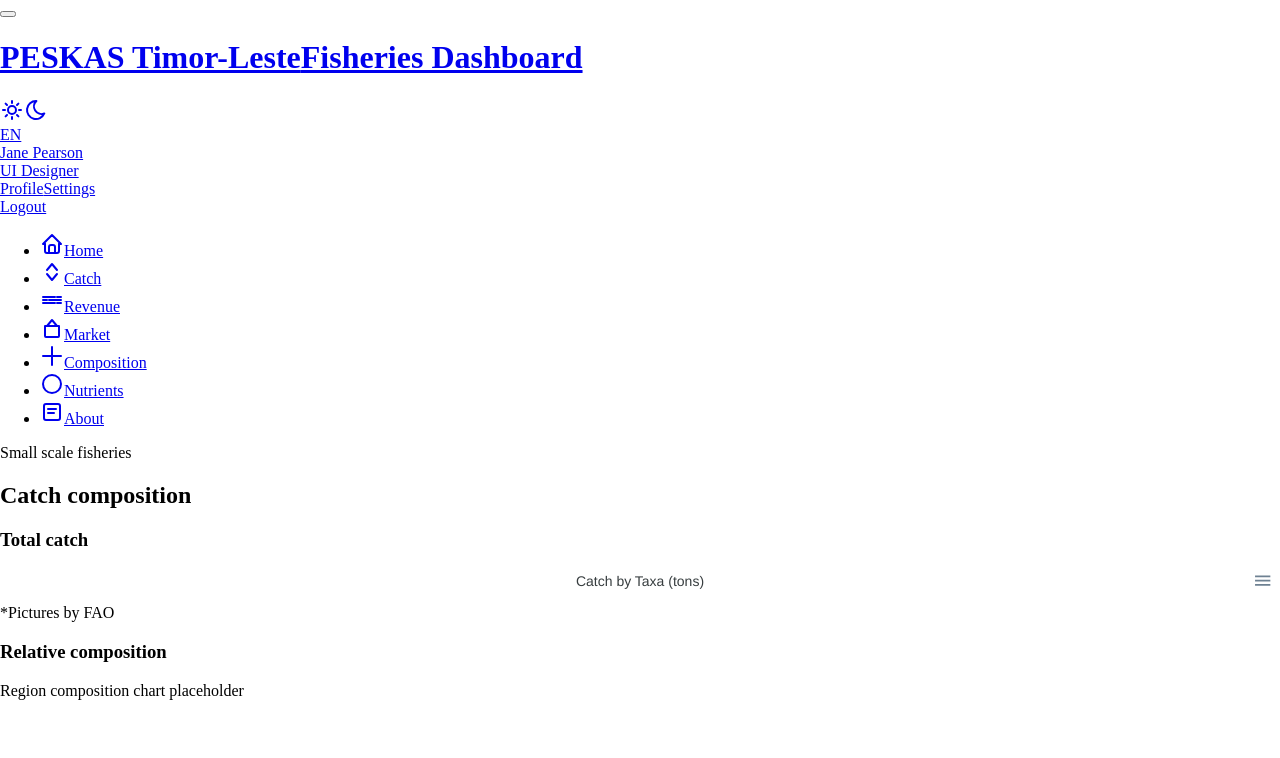
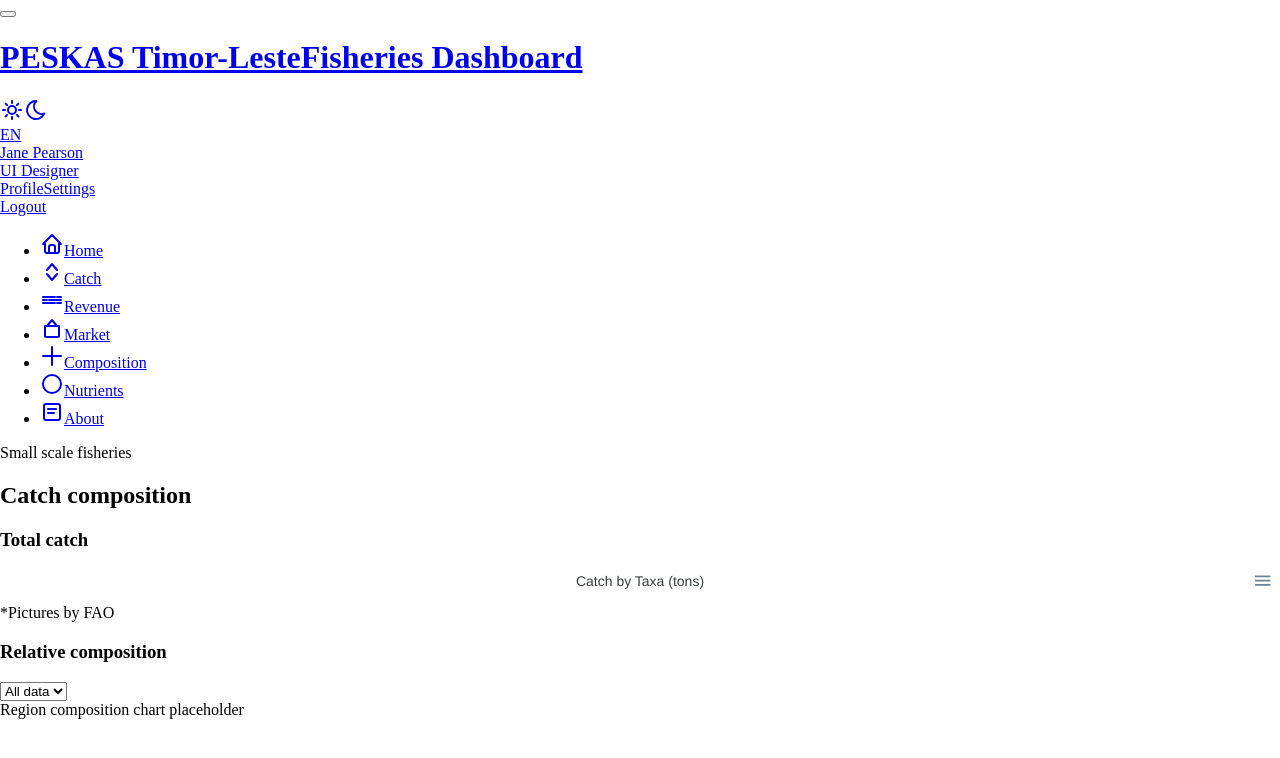
Before and after one commit to WorldFishCenter/peskas.timor.portal.v2, a React (Vite) app: page /composition in a window 1280 px wide. Shown: the top 758 px of the page. Built offline with nearby package versions, Linux system fonts and the light colour scheme.

Commit message:
feat: [US-004c1] - Create filter components for Composition page
Amp-Thread-ID: https://ampcode.com/threads/T-019bbb87-f69b-76c7-bb2a-08765a1cd819
Co-authored-by: Amp <amp@ampcode.com>

```diff
--- /dev/null
+++ b/src/components/YearFilter.tsx
@@ -0,0 +1,33 @@
+interface YearFilterProps {
+  value: string
+  onChange: (year: string) => void
+  startYear?: number
+  endYear?: number
+}
+
+export default function YearFilter({
+  value,
+  onChange,
+  startYear = 2018,
+  endYear = new Date().getFullYear()
+}: YearFilterProps) {
+  const years: string[] = ['all']
+  for (let y = endYear; y >= startYear; y--) {
+    years.push(y.toString())
+  }
+
+  return (
+    <select
+      className="form-select form-select-sm"
+      style={{ width: 'auto' }}
+      value={value}
+      onChange={(e) => onChange(e.target.value)}
+    >
+      {years.map((year) => (
+        <option key={year} value={year}>
+          {year === 'all' ? 'All data' : year}
+        </option>
+      ))}
+    </select>
+  )
+}
--- a/src/pages/Composition.tsx
+++ b/src/pages/Composition.tsx
@@ -1,9 +1,12 @@
+import { useState } from 'react'
 import { useData } from '../hooks/useData'
 import TreemapChart from '../components/charts/TreemapChart'
 import type { TreemapDataItem } from '../components/charts/TreemapChart'
+import YearFilter from '../components/YearFilter'
 import { habitatPalette } from '../constants/colors'
 
 export default function Composition() {
+  const [selectedYear, setSelectedYear] = useState<string>('all')
   const { data: pars, loading: parsLoading } = useData('pars')
   const { data: taxaAggregated, loading: taxaLoading } = useData('taxa_aggregated')
   const { data: taxaNames } = useData('taxa_names')
@@ -98,6 +101,9 @@ export default function Composition() {
               <div className="card">
                 <div className="card-header">
                   <h3 className="card-title">{percentHeading}</h3>
+                  <div className="card-actions">
+                    <YearFilter value={selectedYear} onChange={setSelectedYear} />
+                  </div>
                 </div>
                 <div className="card-body" style={{ height: '30rem' }}>
                   {/* TODO: StackedBarChart component for region composition */}
```
